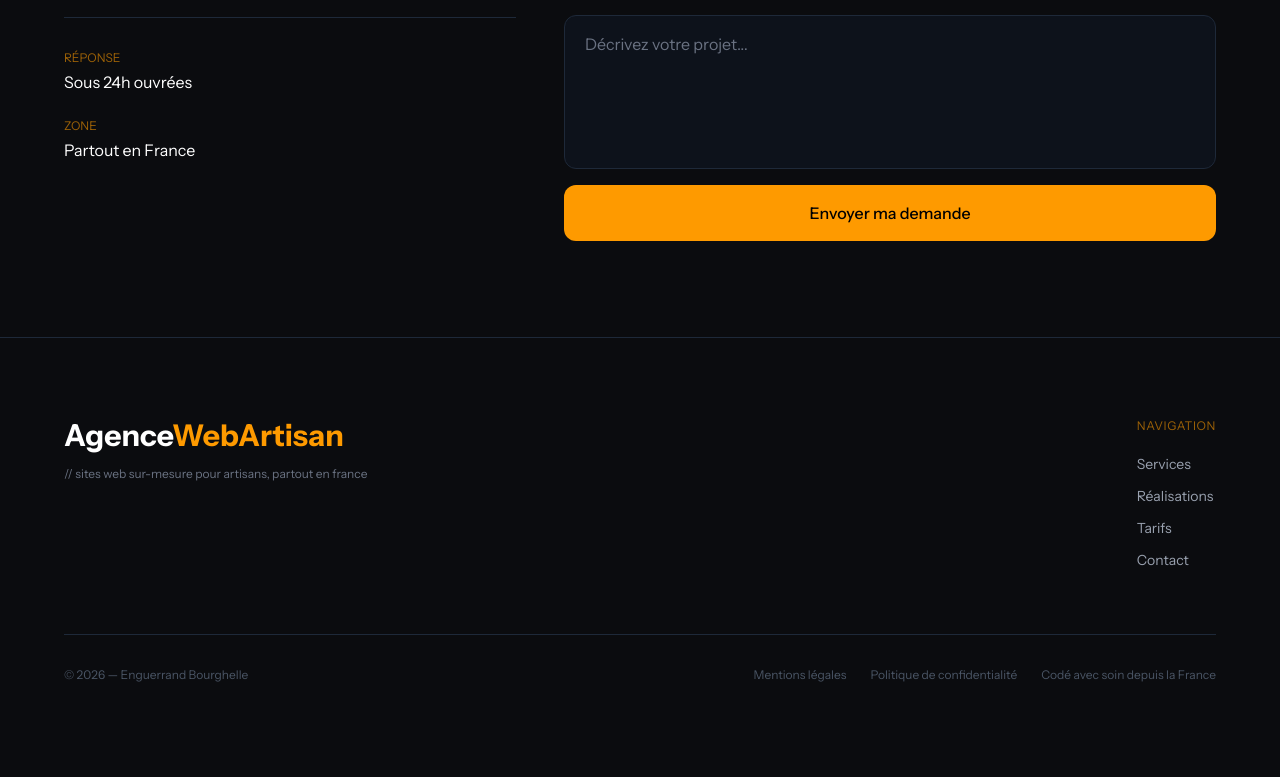
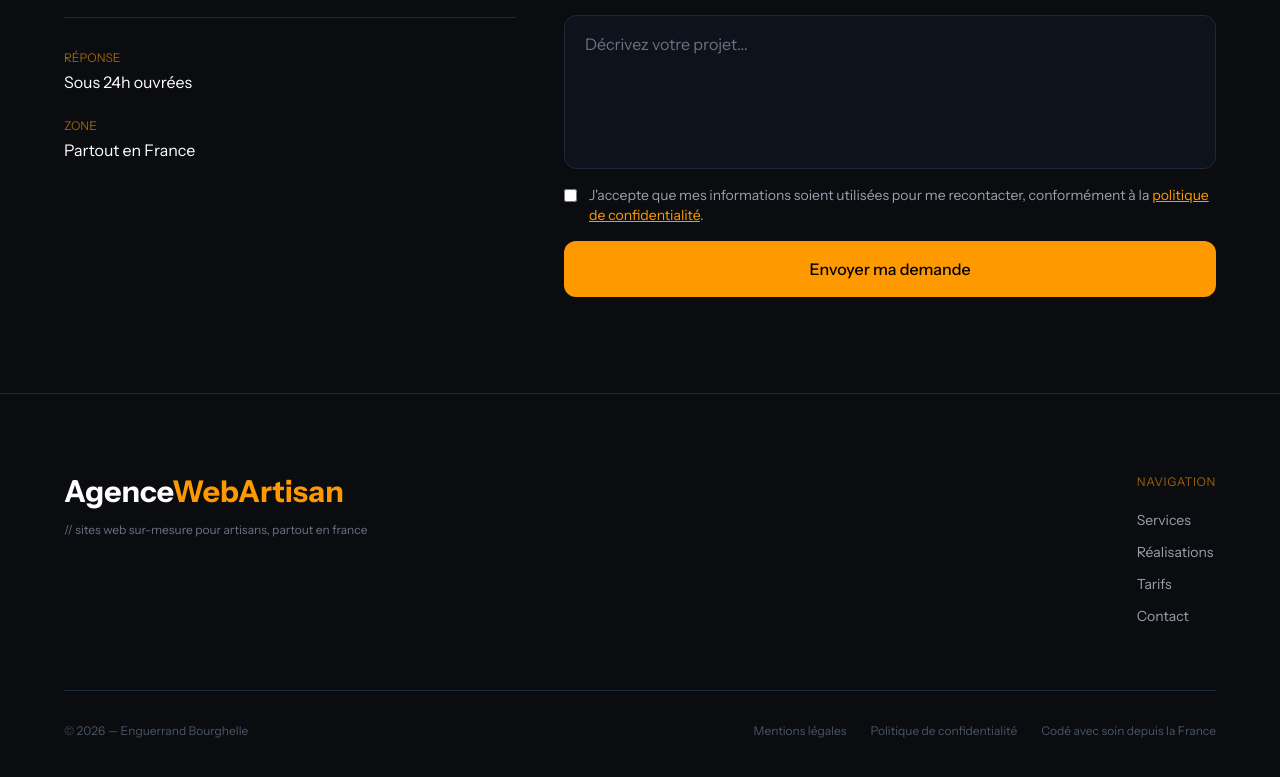
Before and after one commit to enguerrandbourghelle/agence-demo, a Next.js app: page / in a window 1280 px wide. Shown: the part 8171-8948 px from the top of the page. Before the commit the page ends 8894 px from the top, so only its background shows below. Built offline with nearby package versions, Linux system fonts and the light colour scheme.

Commit message:
feat: case de consentement RGPD sur le formulaire de contact

```diff
--- a/components/Contact.tsx
+++ b/components/Contact.tsx
@@ -1,5 +1,6 @@
 "use client";
 import { useState } from "react";
+import Link from "next/link";
 import AnimatedSection from "./AnimatedSection";
 
 export default function Contact() {
@@ -81,6 +82,20 @@ export default function Contact() {
                 required
                 className="bg-gray-900/50 border border-gray-800 rounded-xl px-5 py-4 text-base text-white placeholder-gray-500 outline-none focus:border-amber-500 transition resize-none"
               />
+              <label className="flex items-start gap-3 text-sm text-gray-400">
+                <input
+                  type="checkbox"
+                  required
+                  className="mt-1 accent-amber-500"
+                />
+                <span>
+                  J&apos;accepte que mes informations soient utilisées pour me recontacter, conformément à la{" "}
+                  <Link href="/politique-confidentialite" className="text-amber-500 hover:text-amber-400 underline">
+                    politique de confidentialité
+                  </Link>
+                  .
+                </span>
+              </label>
               <button
                 type="submit"
                 disabled={status === "sending"}
```
